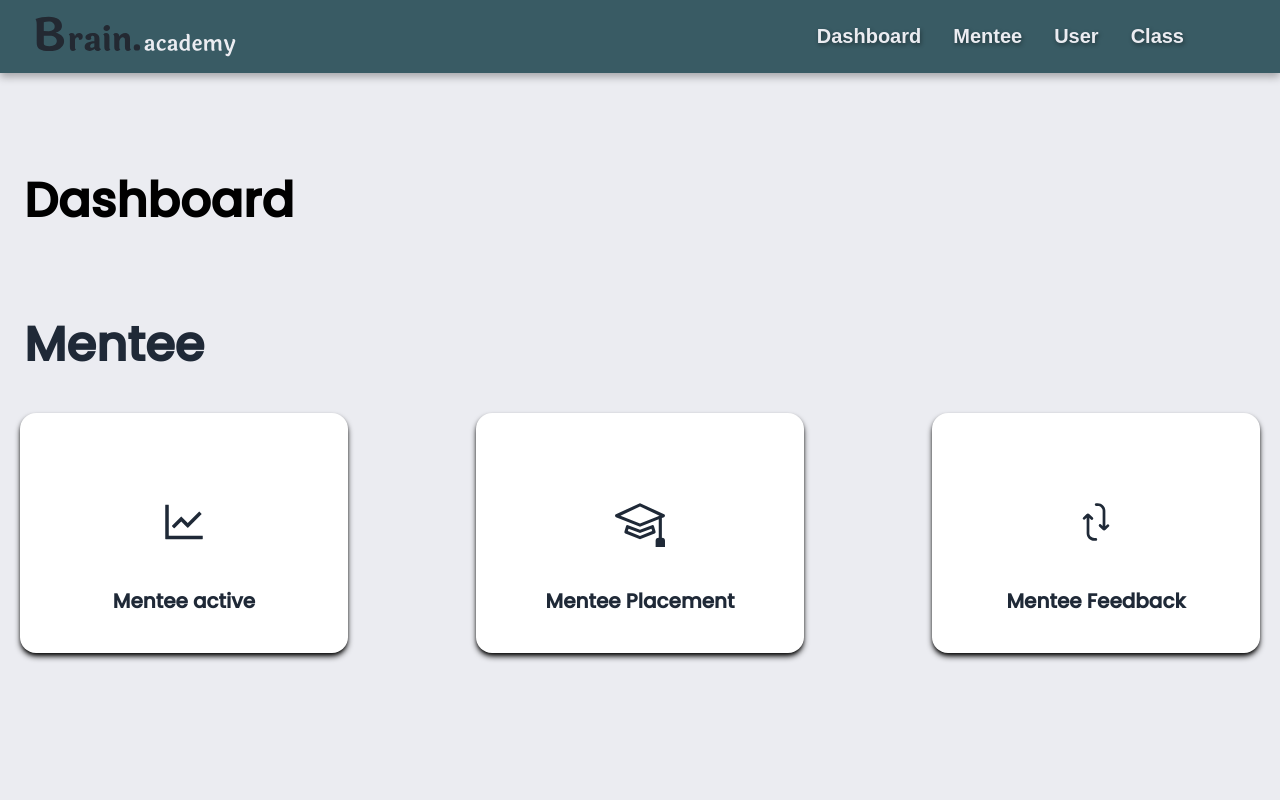
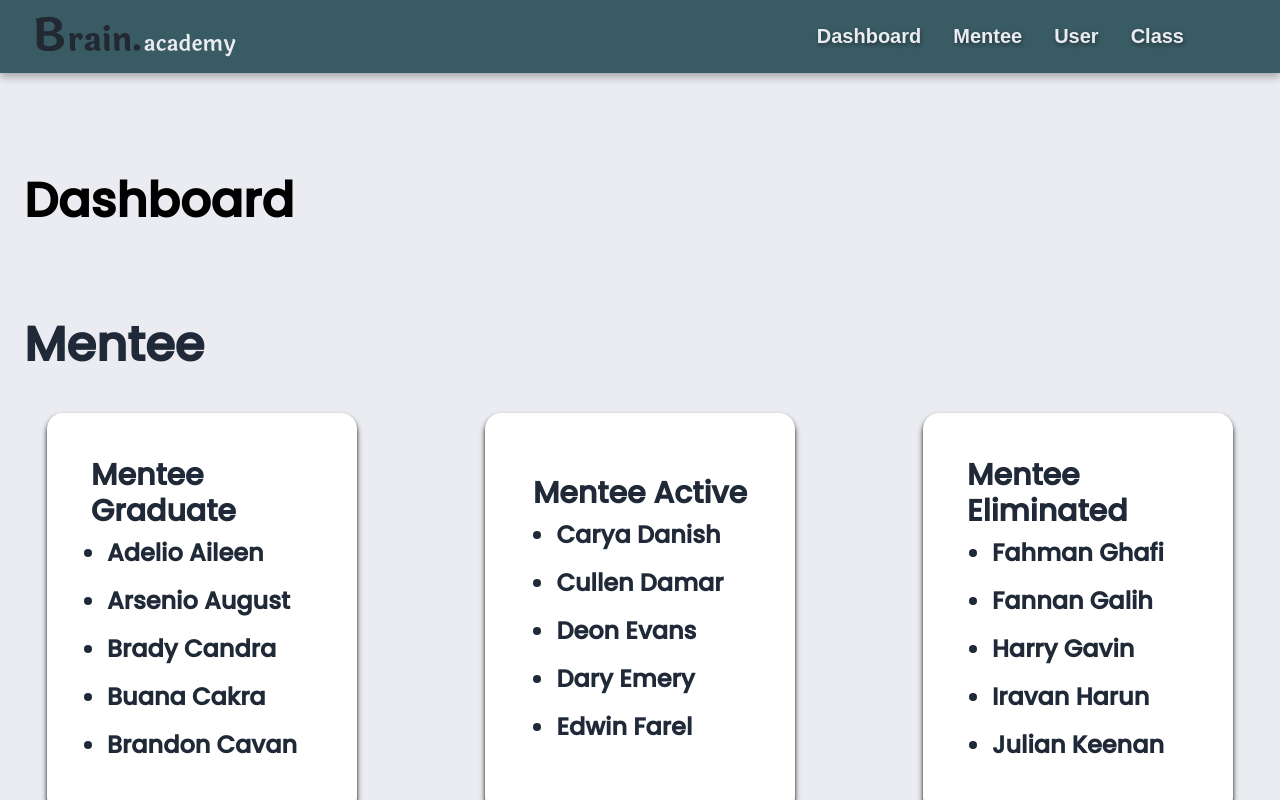
Before and after one commit to ALTA-PROJECT2-GROUP4/DashboardQ-FE, a React (Vite) app: page /dashboard in a window 1280 px wide. Built offline with nearby package versions, Linux system fonts and the light colour scheme; a web font is replaced by a local one; what prettier-plugin-tailwindcss would draw is missing.

Commit message:
feat: add some lists on the dashboard

```diff
--- a/src/pages/Dashboard.tsx
+++ b/src/pages/Dashboard.tsx
@@ -8,6 +8,8 @@ import "../styles/index.css";
 import { AiOutlineLineChart } from "react-icons/ai";
 import { BsMortarboard } from "react-icons/bs";
 import { IoIosRepeat } from "react-icons/io";
+import { AiOutlineUserAdd } from "react-icons/ai";
+import { BsListNested } from "react-icons/bs";
 
 const Dashboard = () => {
   const navigate = useNavigate();
@@ -23,40 +25,108 @@ const Dashboard = () => {
         <div className="mt-12">
           <p className="p-6 text-start text-5xl font-semibold">Mentee</p>
           <div className="flex flex-row justify-center space-x-32 p-5">
-            <div className="card h-60 w-2/6 gap-3 bg-white p-3 shadow-md shadow-black">
+            <div className="card w-3/12 gap-3 bg-white p-3 shadow-md shadow-black">
               <div className="card-body items-center justify-center">
                 <div className="flex flex-col">
-                  <figure className="px-10 pt-10">
-                    <AiOutlineLineChart size={50} />
-                  </figure>
-                  <h2 className="card-title mt-10">Mentee active</h2>
+                  <h2 className="card-title mx-auto text-3xl">
+                    Mentee Graduate
+                  </h2>
+                  <ul className="mx-auto list-disc text-2xl font-black leading-[3rem]">
+                    <li>Adelio Aileen</li>
+                    <li>Arsenio August</li>
+                    <li>Brady Candra</li>
+                    <li>Buana Cakra</li>
+                    <li>Brandon Cavan</li>
+                  </ul>
                 </div>
               </div>
             </div>
-            <div className="card h-60 w-2/6 gap-3 bg-white p-3 shadow-md shadow-black">
+            <div className="card w-3/12 gap-3 bg-white p-3 shadow-md shadow-black">
               <div className="card-body items-center justify-center">
                 <div className="flex flex-col">
-                  <figure className="px-10 pt-10">
-                    <BsMortarboard size={50} />
-                  </figure>
-                  <h2 className="card-title mt-10">Mentee Placement</h2>
+                  <h2 className="card-title mx-auto text-3xl">Mentee Active</h2>
+                  <ul className="mx-auto list-disc text-2xl font-black leading-[3rem]">
+                    <li>Carya Danish</li>
+                    <li>Cullen Damar</li>
+                    <li>Deon Evans</li>
+                    <li>Dary Emery</li>
+                    <li>Edwin Farel</li>
+                  </ul>
                 </div>
               </div>
             </div>
-            <div className="card h-60 w-2/6 gap-3 bg-white p-3 shadow-md shadow-black">
+            <div className="card w-3/12 gap-3 bg-white p-3 shadow-md shadow-black">
               <div className="card-body items-center justify-center">
                 <div className="flex flex-col">
-                  <figure className="px-10 pt-10">
-                    <IoIosRepeat
-                      size={50}
-                      style={{ transform: "rotate(90deg)" }}
-                    />
-                  </figure>
-                  <h2 className="card-title mt-10">Mentee Feedback</h2>
+                  <h2 className="card-title mx-auto text-3xl">
+                    Mentee Eliminated
+                  </h2>
+                  <ul className="mx-auto list-disc text-2xl font-black leading-[3rem]">
+                    <li>Fahman Ghafi</li>
+                    <li>Fannan Galih</li>
+                    <li>Harry Gavin</li>
+                    <li>Iravan Harun</li>
+                    <li>Julian Keenan</li>
+                  </ul>
                 </div>
               </div>
             </div>
           </div>
+        </div>
+        <div className="mt-12">
+          <p className="p-5 text-start text-5xl font-semibold">User</p>
+          <div className="flex flex-row justify-center space-x-32 p-5">
+            <div className="card w-3/12 gap-3 bg-white p-3 shadow-md shadow-black">
+              <div className="card-body items-center justify-center">
+                <div className="flex flex-col">
+                  <h2 className="card-title mx-auto text-3xl">User Active</h2>
+                  <ul className="mx-auto list-disc text-2xl font-black leading-[3rem]">
+                    <li>Indra Marva</li>
+                    <li>Nadeem Pramadana</li>
+                    <li>Paramayoga Reiji</li>
+                    <li>Calista Erina</li>
+                    <li>Ermina Gayatri</li>
+                  </ul>
+                </div>
+              </div>
+            </div>
+            <div className="card w-3/12 gap-3 bg-white p-3 shadow-md shadow-black">
+              <div className="card-body items-center justify-center">
+                <div className="flex flex-col">
+                  <h2 className="card-title mx-auto text-3xl">User List</h2>
+                  <ul className="mx-auto list-disc text-2xl font-black leading-[3rem]">
+                    <li>Syandana Vaden</li>
+                    <li>Wyman Yardan</li>
+                    <li>Yasser Adelia</li>
+                    <li>Aqilla Belinda</li>
+                    <li>Balerina Carissa</li>
+                  </ul>
+                </div>
+              </div>
+            </div>
+          </div>
+            <div className="mt-12">
+              <p className="p-5 text-start text-5xl font-semibold">Class</p>
+              <div className="flex flex-row justify-center space-x-32 p-5">
+                <div className="card w-3/12 gap-3 bg-white p-3 shadow-md shadow-black">
+                  <div className="card-body items-center justify-center">
+                    <div className="flex flex-col">
+                      <h2 className="card-title mx-auto text-3xl">
+                        Class List
+                      </h2>
+                      <ul className="mx-auto list-disc text-2xl font-black leading-[3rem]">
+                        <li>UI/UX</li>
+                        <li>Front-End Dev</li>
+                        <li>Back-End Dev</li>
+                        <li>Quality Assurance</li>
+                        <li>Quality Control</li>
+                        <li>Flutter</li>
+                      </ul>
+                    </div>
+                  </div>
+                </div>
+              </div>
+            </div>
         </div>
       </div>
     </Layout>
```
